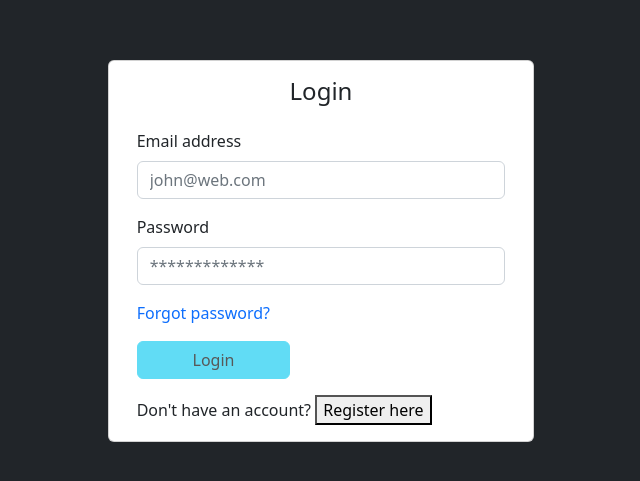
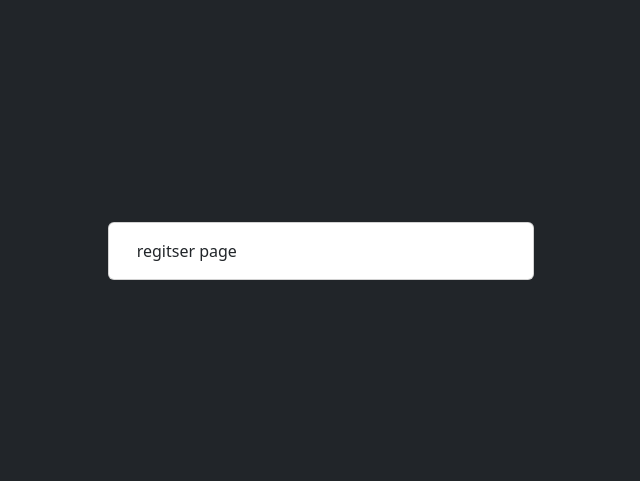
Before and after one commit to ashwinrishipj/UrbanJobs-user, a React (Create React App) app: page / in a window 1280 px wide. Shown: the part 149-630 px from the top of the page, without its empty margins (319-959 px from the left). Built offline with nearby package versions, Linux system fonts and the light colour scheme.

Commit message:
updated react components

```diff
--- a/src/components/LandingPage/LandingPage.js
+++ b/src/components/LandingPage/LandingPage.js
@@ -1,6 +1,6 @@
 import React from "react";
 import Card from "react-bootstrap/Card";
-import { BrowserRouter, Routes, Route } from "react-router-dom";
+
 import Login from "../Login/Login";
 import './LandingPage.css';
 import { useSelector } from "react-redux";
@@ -10,7 +10,7 @@ function LandingPage() {
 
   const route = useSelector(state => state.currentPage);
 
-  console.log("route:", route);
+  console.log("route in the redux state", route);
 
   alert(route)
   return (
@@ -19,14 +19,15 @@ function LandingPage() {
         <Card className="col-lg-4 mx-auto my-auto">
           <Card.Body>
 
-            {(route === "login" &&
+            {(route.payload === "login" ?
 
               <Login />
-            ) || (route === "register" &&
+              :
 
               <Register />
 
-              )}
+            )}
+
           </Card.Body>
         </Card>
       </div>
--- a/src/components/Login/Login.js
+++ b/src/components/Login/Login.js
@@ -25,7 +25,7 @@ function Login() {
       : setbuttonDisabled(true);
   }
 
-  function triggerRegister(){
+  function triggerRegister() {
   }
 
   return (
@@ -67,7 +67,7 @@ function Login() {
       </button>
 
       <div className="mt-3">
-        <label >Don't have an account?</label> <button className="btn-warning" onClick={()=>dispatch(currentPage('register'))}>Register here</button>
+        <label >Don't have an account?</label> <button className="btn shadow-none btn-warning" onClick={() => dispatch({ type: 'CURRENTPAGE', payload: 'register' })}>Register here</button>
       </div>
     </div>
   );
--- a/src/redux/actions/index.js
+++ b/src/redux/actions/index.js
@@ -1,4 +1,4 @@
-export function currentPage(param = "login") {
+export const currentPage = (param = "login") => {
     if (param !== null || undefined) {
         return {
             type: 'CURRENTPAGE',
@@ -7,7 +7,6 @@ export function currentPage(param = "login") {
     }
 
     return {
-        type: 'CURRENTPAGE',
-        payload: undefined
+        type: null
     }
 }
--- a/src/redux/reducers/currentPage.js
+++ b/src/redux/reducers/currentPage.js
@@ -1,14 +1,12 @@
 const currentPage = (state = "login", action) => {
 
-  console.log("action", action);
-
-  if (action?.paload) {
+  if (action.payload != null || undefined) {
     switch (action.payload) {
       case "CURRENTPAGE":
         return action.payload;
 
       default:
-        return state;
+        return 'login';
     }
   }
 
```
